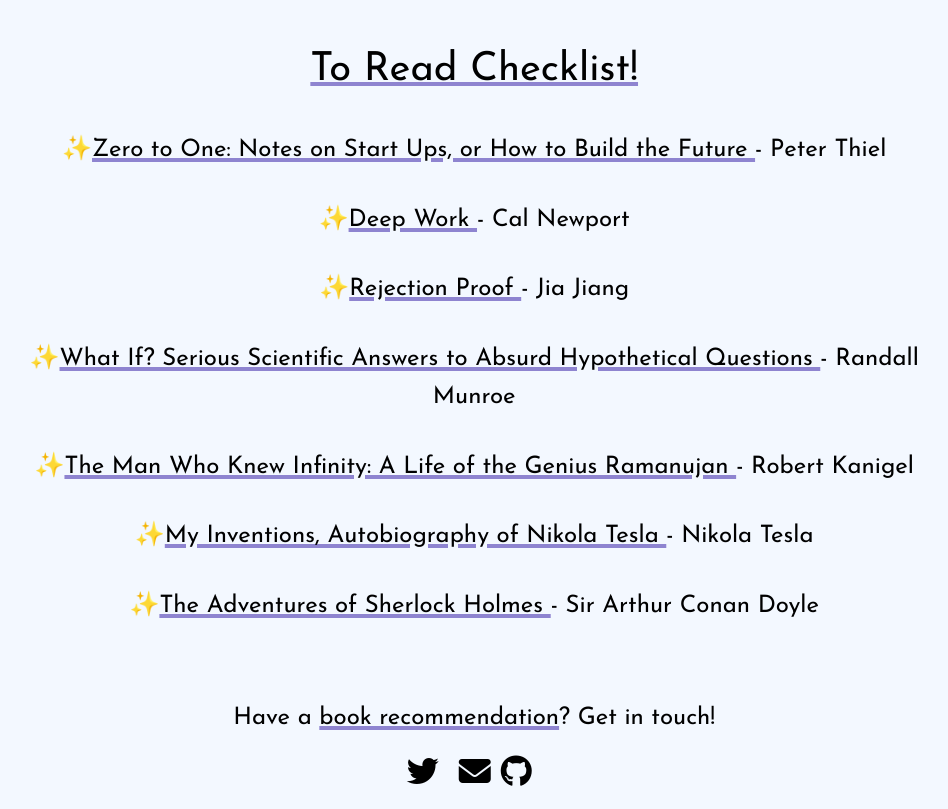
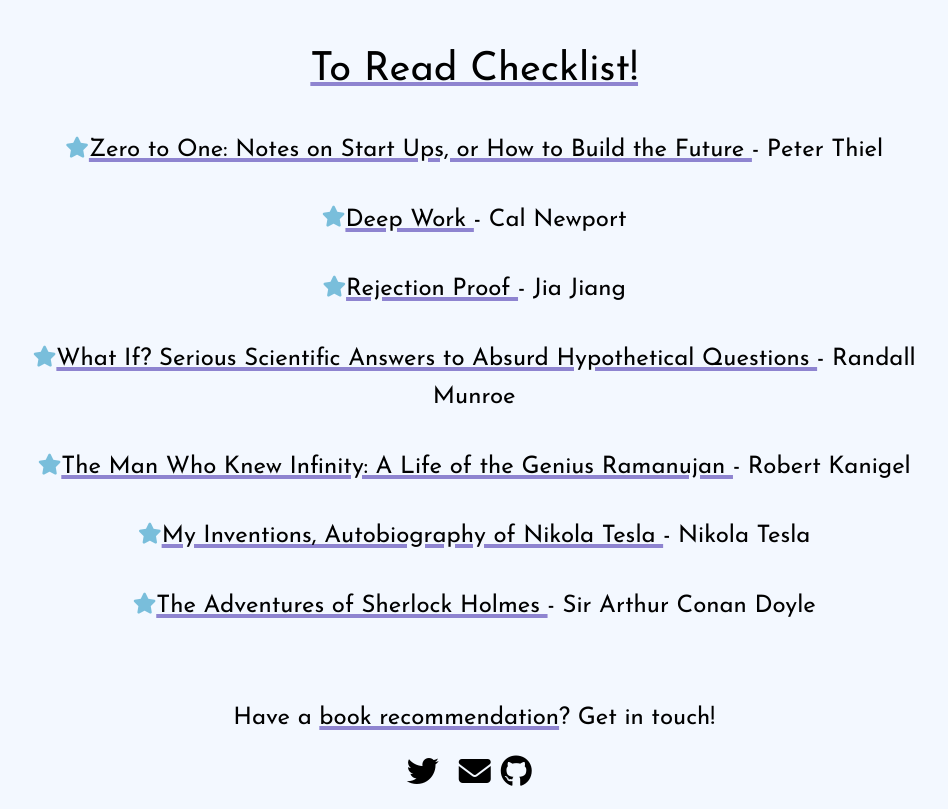
Before and after one commit to anuragts/oldsite, a Vue app: page /books in a window 1280 px wide. Shown: the part 800-1609 px from the top of the page, without its empty margins (185-1133 px from the left). Built offline with nearby package versions, Linux system fonts and the light colour scheme.

Commit message:
feat[star emojii]

```diff
--- a/src/components/Books.vue
+++ b/src/components/Books.vue
@@ -36,37 +36,72 @@
 
     <div class="title" id="secnd">To Read Checklist!</div>
     <div class="book">
-      ✨<span class="und"
+      <i
+        class="fa fa-star fa-sm"
+        style="color: rgb(121, 190, 219)"
+        aria-hidden="true"
+      ></i
+      ><span class="und"
         >Zero to One: Notes on Start Ups, or How to Build the Future
       </span>
       - Peter Thiel
     </div>
     <div class="book">
-      ✨<span class="und">Deep Work </span>
+      <i
+        class="fa fa-star fa-sm"
+        style="color: rgb(121, 190, 219)"
+        aria-hidden="true"
+      ></i
+      ><span class="und">Deep Work </span>
       - Cal Newport
     </div>
     <div class="book">
-      ✨<span class="und">Rejection Proof </span>
+      <i
+        class="fa fa-star fa-sm"
+        style="color: rgb(121, 190, 219)"
+        aria-hidden="true"
+      ></i
+      ><span class="und">Rejection Proof </span>
       - Jia Jiang
     </div>
     <div class="book">
-      ✨<span class="und"
+      <i
+        class="fa fa-star fa-sm"
+        style="color: rgb(121, 190, 219)"
+        aria-hidden="true"
+      ></i
+      ><span class="und"
         >What If? Serious Scientific Answers to Absurd Hypothetical Questions
       </span>
       - Randall Munroe
     </div>
     <div class="book">
-      ✨<span class="und"
+      <i
+        class="fa fa-star fa-sm"
+        style="color: rgb(121, 190, 219)"
+        aria-hidden="true"
+      ></i
+      ><span class="und"
         >The Man Who Knew Infinity: A Life of the Genius Ramanujan
       </span>
       - Robert Kanigel
     </div>
     <div class="book">
-      ✨<span class="und">My Inventions, Autobiography of Nikola Tesla </span>
+      <i
+        class="fa fa-star fa-sm"
+        style="color: rgb(121, 190, 219)"
+        aria-hidden="true"
+      ></i
+      ><span class="und">My Inventions, Autobiography of Nikola Tesla </span>
       - Nikola Tesla
     </div>
     <div class="book">
-      ✨<span class="und">The Adventures of Sherlock Holmes </span>
+      <i
+        class="fa fa-star fa-sm"
+        style="color: rgb(121, 190, 219)"
+        aria-hidden="true"
+      ></i
+      ><span class="und">The Adventures of Sherlock Holmes </span>
       - Sir Arthur Conan Doyle
     </div>
 
```
